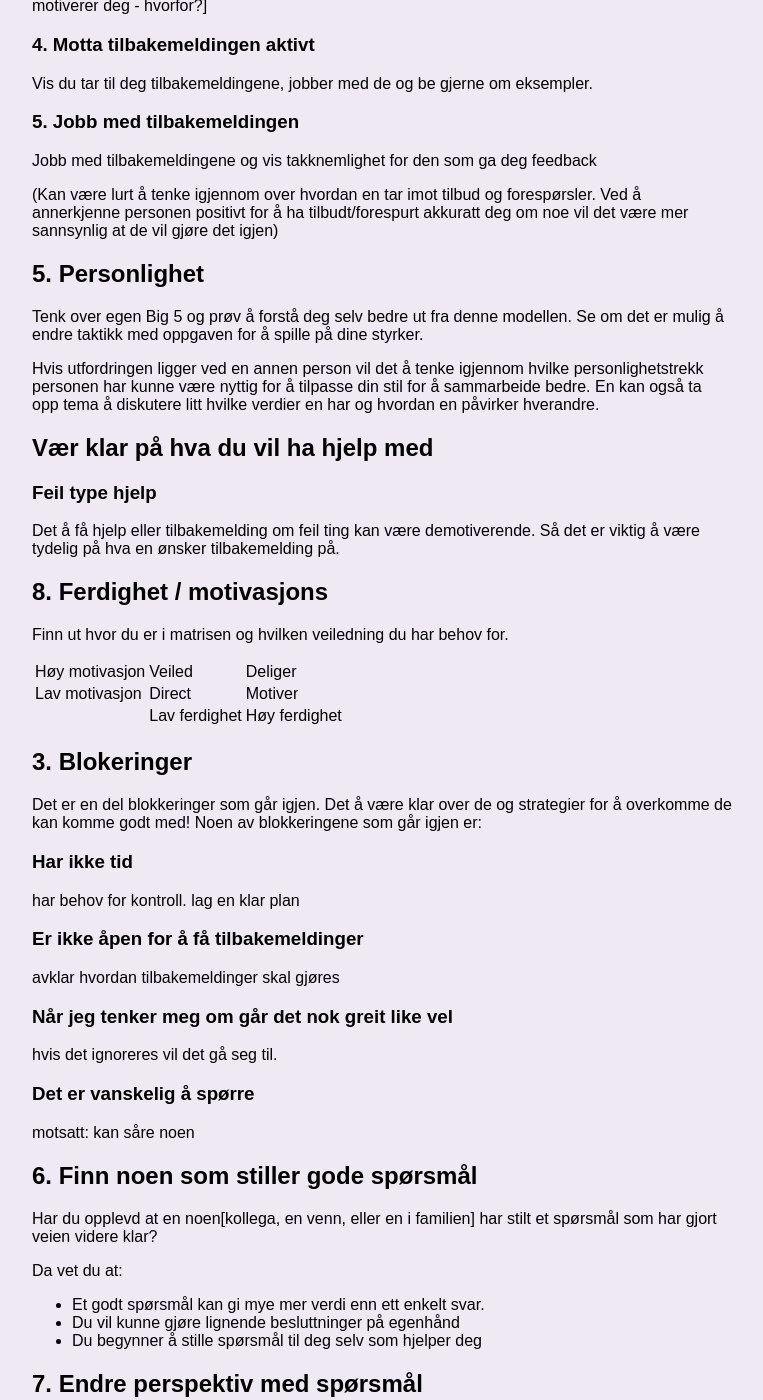
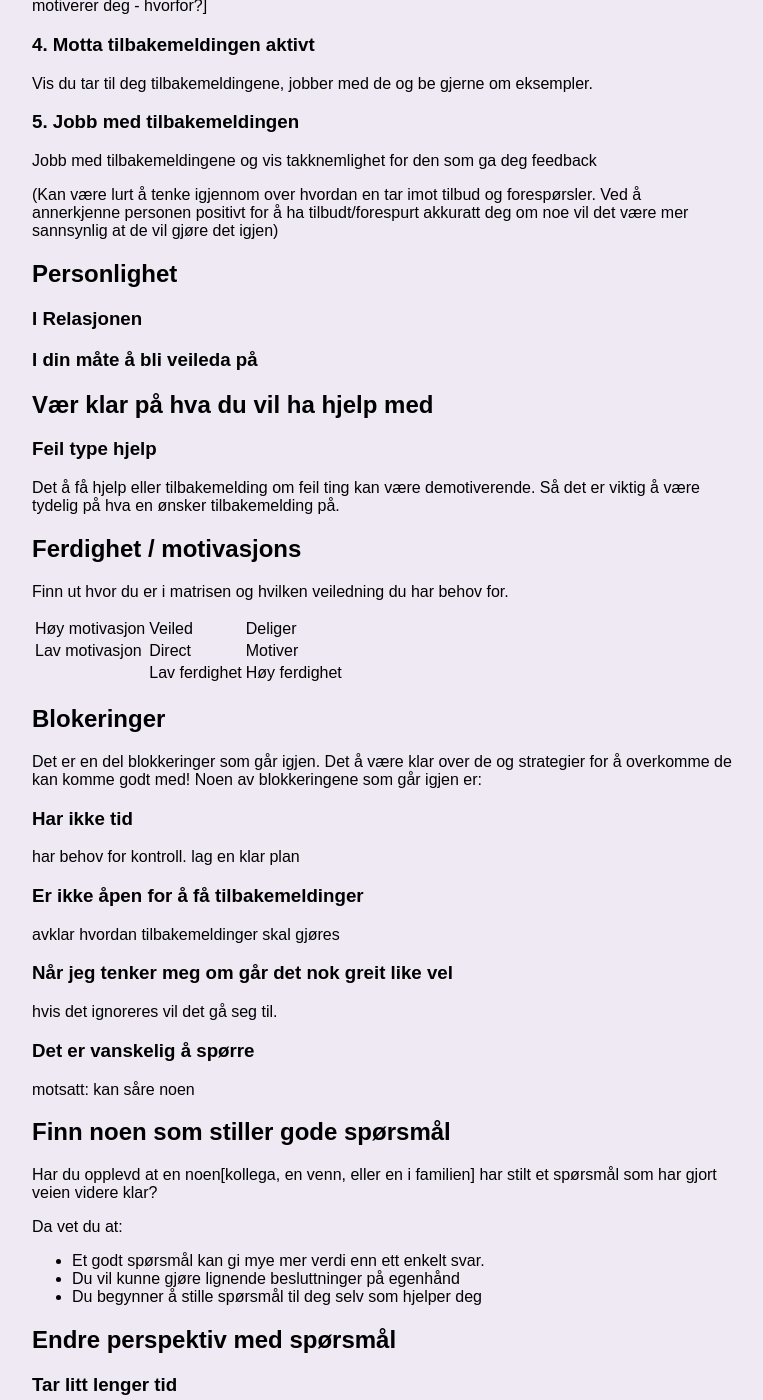
Before and after one commit to dagfs/dagfs.github.io, a Jekyll site: the page built from artikler/hvordan-bli-veiledet.md, in a window 1280 px wide and 1400 px high, scrolled down 1374 px. Shown: the whole window, without its empty margins (258-1021 px from the left). Built offline with Jekyll 4.4.1, drawn with Linux system fonts in a browser that asks for light colours; our own code applies the rules of GitHub Pages for plain Markdown files; some of the changed text lies outside the part shown.

Commit message:
Update hvordan-bli-veiledet.md

```diff
--- a/artikler/hvordan-bli-veiledet.md
+++ b/artikler/hvordan-bli-veiledet.md
@@ -7,9 +7,7 @@
 - Skriv
 - Reflekter over tilbakemeldinger
 
-se på https://nanna.bekk.no/confluence/display/BM/Dokumentasjon+fra+samlingene
-https://medium.dave-bailey.com/the-essential-guide-to-difficult-conversations-41f736e63ccf
-https://hbr.org/2019/03/the-feedback-fallacy
+
 -->
 
 # Hvordan bli veiledet
@@ -82,11 +80,11 @@ Jobb med tilbakemeldingene og vis takknemlighet for den som ga deg feedback
 
 <!---->
 
-## 5. Personlighet
+## Personlighet
 
-Tenk over egen Big 5 og prøv å forstå deg selv bedre ut fra denne modellen. Se om det er mulig å endre taktikk med oppgaven for å spille på dine styrker.
+### I Relasjonen
 
-Hvis utfordringen ligger ved en annen person vil det å tenke igjennom hvilke personlighetstrekk personen har kunne være nyttig for å tilpasse din stil for å sammarbeide bedre. En kan også ta opp tema å diskutere litt hvilke verdier en har og hvordan en påvirker hverandre.
+### I din måte å bli veileda på
 
 
 <!---->
@@ -98,7 +96,7 @@ Det å få hjelp eller tilbakemelding om feil ting kan være demotiverende. Så
 
 <!---->
 
-## 8. Ferdighet / motivasjons
+## Ferdighet / motivasjons
 
 Finn ut hvor du er i matrisen og hvilken veiledning du har behov for.
 
@@ -108,7 +106,7 @@ Lav motivasjon | Direct | Motiver
 
 <!---->
 
-## 3. Blokeringer
+## Blokeringer
 
 Det er en del blokkeringer som går igjen. Det å være klar over de og strategier for å overkomme de kan komme godt med! Noen av blokkeringene som går igjen er:
 
@@ -134,7 +132,7 @@ motsatt: kan såre noen
 
 <!---->
 
-## 6. Finn noen som stiller gode spørsmål
+## Finn noen som stiller gode spørsmål
 
 Har du opplevd at en noen[kollega, en venn, eller en i familien] har stilt et spørsmål som har gjort veien videre klar?
 
@@ -146,17 +144,17 @@ Da vet du at:
 
 <!---->
 
-## 7. Endre perspektiv med spørsmål
+## Endre perspektiv med spørsmål
 
 ### Tar litt lenger tid
 
 
-## Gir større læringsutbytte
+### Gir større læringsutbytte
 
 
 <!---->
 
-## 9. Motivasjon
+## Motivasjon
 
 ### Lettere å unngå å demotivere enn å motivere
 
@@ -329,6 +327,3 @@ Sjekk ut boka
 ### Ønske om sammarbeid med bedrifter
 
 ### STEM og jenter
-
-
-10 slides med noe
```
Also changed, not shown: other parts of artikler/hvordan-bli-veiledet.md (+10 -10 lines).
